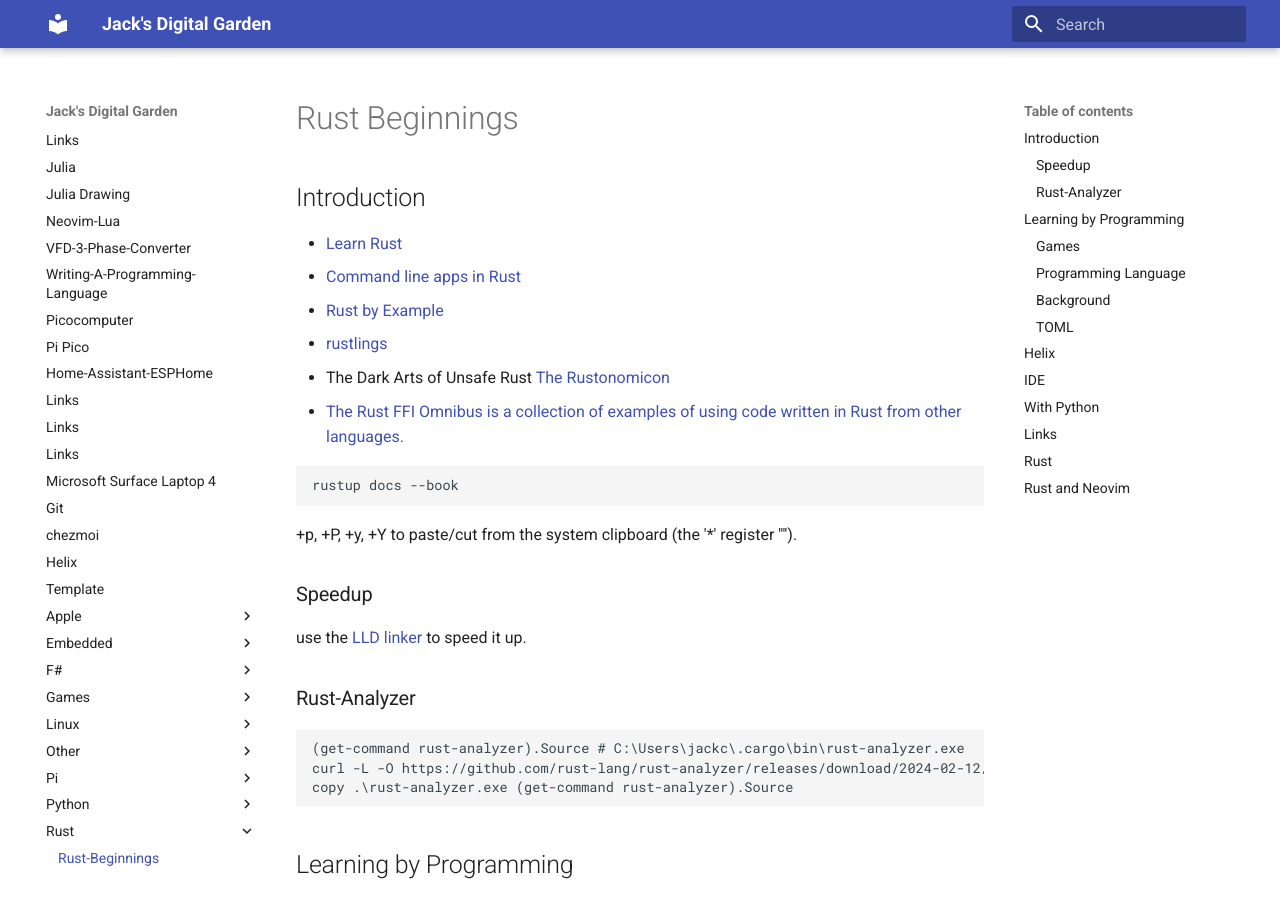
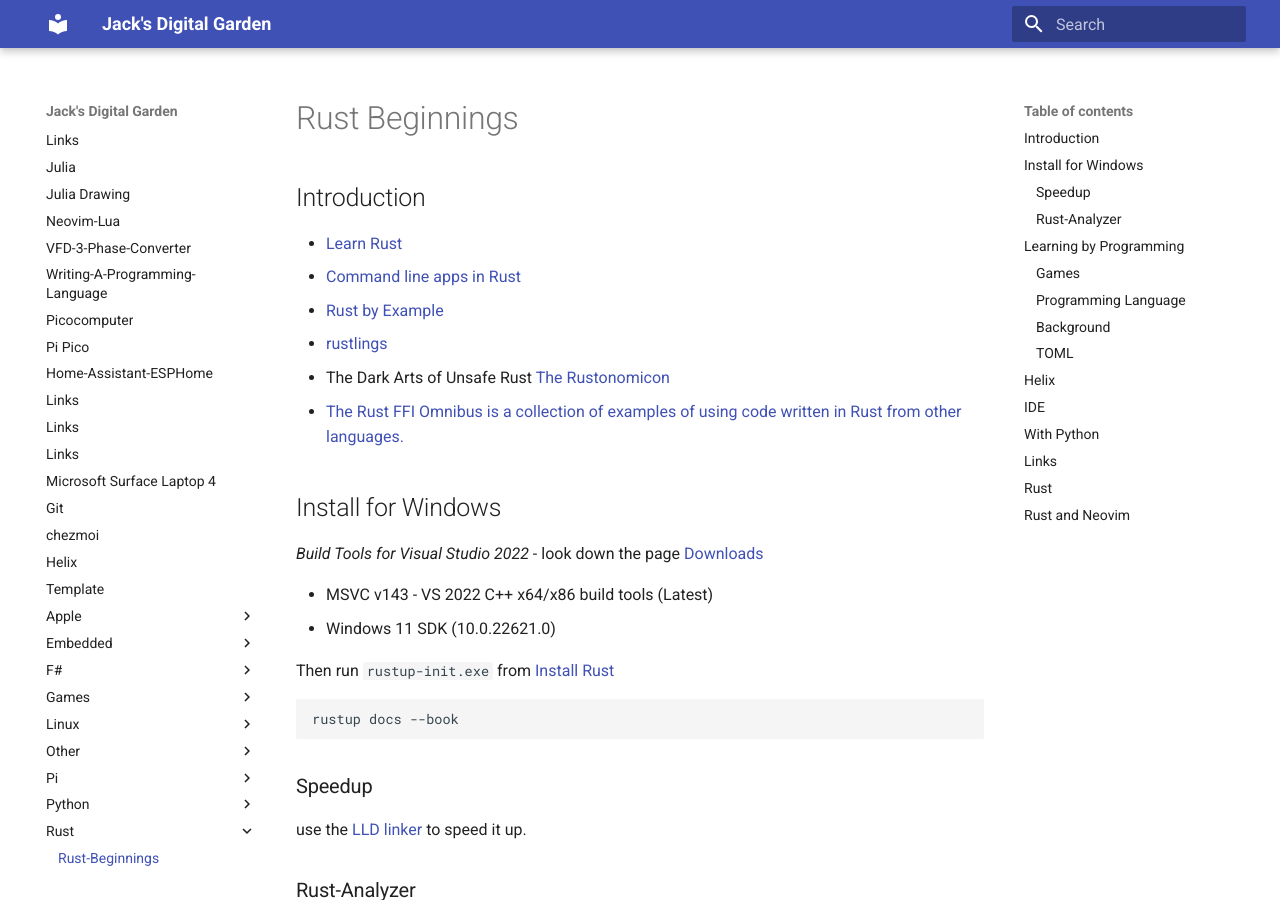
Before and after one commit to jchidley/mkdocs-material-test, an MkDocs documentation site: the page built from docs/rust/2023-03-16-Rust-Beginnings.md, in a window 1280 px wide and 900 px high. Built offline with MkDocs 1.6.1 and Material for MkDocs 9.7.7, drawn with Linux system fonts in a browser that asks for light colours.

Commit message:
rust install adjustments and helix cut n paste instruction

````diff
--- a/docs/rust/2023-03-16-Rust-Beginnings.md
+++ b/docs/rust/2023-03-16-Rust-Beginnings.md
@@ -15,11 +15,18 @@ title: "Rust-Beginnings"
 * The Dark Arts of Unsafe Rust [The Rustonomicon](https://doc.rust-lang.org/stable/nomicon/intro.html)
 * [The Rust FFI Omnibus is a collection of examples of using code written in Rust from other languages.](https://jakegoulding.com/rust-ffi-omnibus/)
 
+## Install for Windows
+
+*Build Tools for Visual Studio 2022* - look down the page [Downloads](https://visualstudio.microsoft.com/downloads/)
+
+* MSVC v143 - VS 2022 C++ x64/x86 build tools (Latest)
+* Windows 11 SDK (10.0.22621.0)
+
+Then run `rustup-init.exe` from [Install Rust](https://www.rust-lang.org/tools/install)
+
 ```bash
 rustup docs --book
 ```
-
-<space>+p, <space>+P, <space>+y, <space>+Y to paste/cut from the system clipboard (the '*' register '"').
 
 ### Speedup
 
````
Also changed, not shown: docs/2024-02-13-Helix.md (+5 -1 lines).
